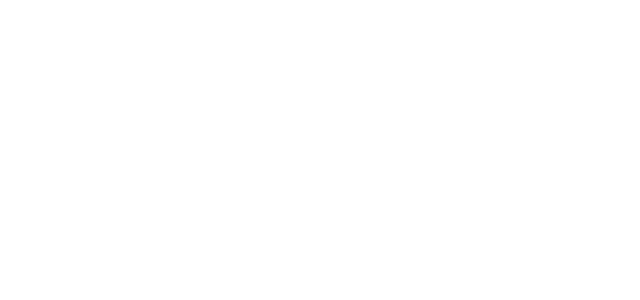
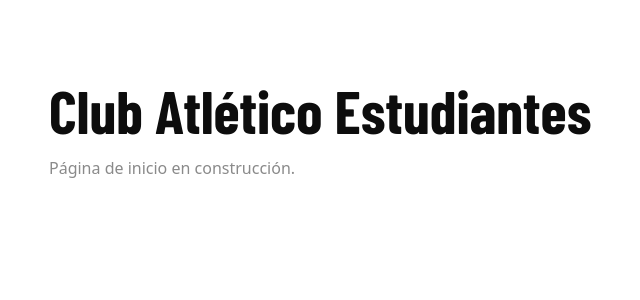
Before and after one commit to Fedexhlz/cae-frontend, a React (Vite) app: page / in a window 1280 px wide. Shown: the top 300 px of the page, without its empty margins (79-719 px from the left). Built offline with nearby package versions, Linux system fonts and the light colour scheme.

Commit message:
Se configura BrowserRouter y las tipografías en main.jsx, y la tabla de rutas en App.jsx

```diff
--- a/src/App.jsx
+++ b/src/App.jsx
@@ -1,5 +1,18 @@
+import { Route, Routes } from 'react-router-dom';
+import MainLayout from './components/layout/MainLayout.jsx';
+import HomePage from './pages/HomePage.jsx';
+import NotFoundPage from './pages/NotFoundPage.jsx';
+
 function App() {
-  return <></>;
+  return (
+    <Routes>
+      {/* Las rutas anidadas comparten el marco MainLayout */}
+      <Route element={<MainLayout />}>
+        <Route path='/' element={<HomePage />} />
+        <Route path='*' element={<NotFoundPage />} />
+      </Route>
+    </Routes>
+  );
 }
 
 export default App;
--- a/src/main.jsx
+++ b/src/main.jsx
@@ -1,6 +1,7 @@
 import { StrictMode } from 'react';
 import { createRoot } from 'react-dom/client';
-// Tipografías del club: se cargan desde node_modules, sin servicios externos
+import { BrowserRouter } from 'react-router-dom';
+// Tipografías
 import '@fontsource/barlow-condensed/600.css';
 import '@fontsource/barlow-condensed/700.css';
 import '@fontsource-variable/inter';
@@ -9,6 +10,8 @@
 
 createRoot(document.getElementById('root')).render(
   <StrictMode>
-    <App />
+    <BrowserRouter>
+      <App />
+    </BrowserRouter>
   </StrictMode>,
 );
```
